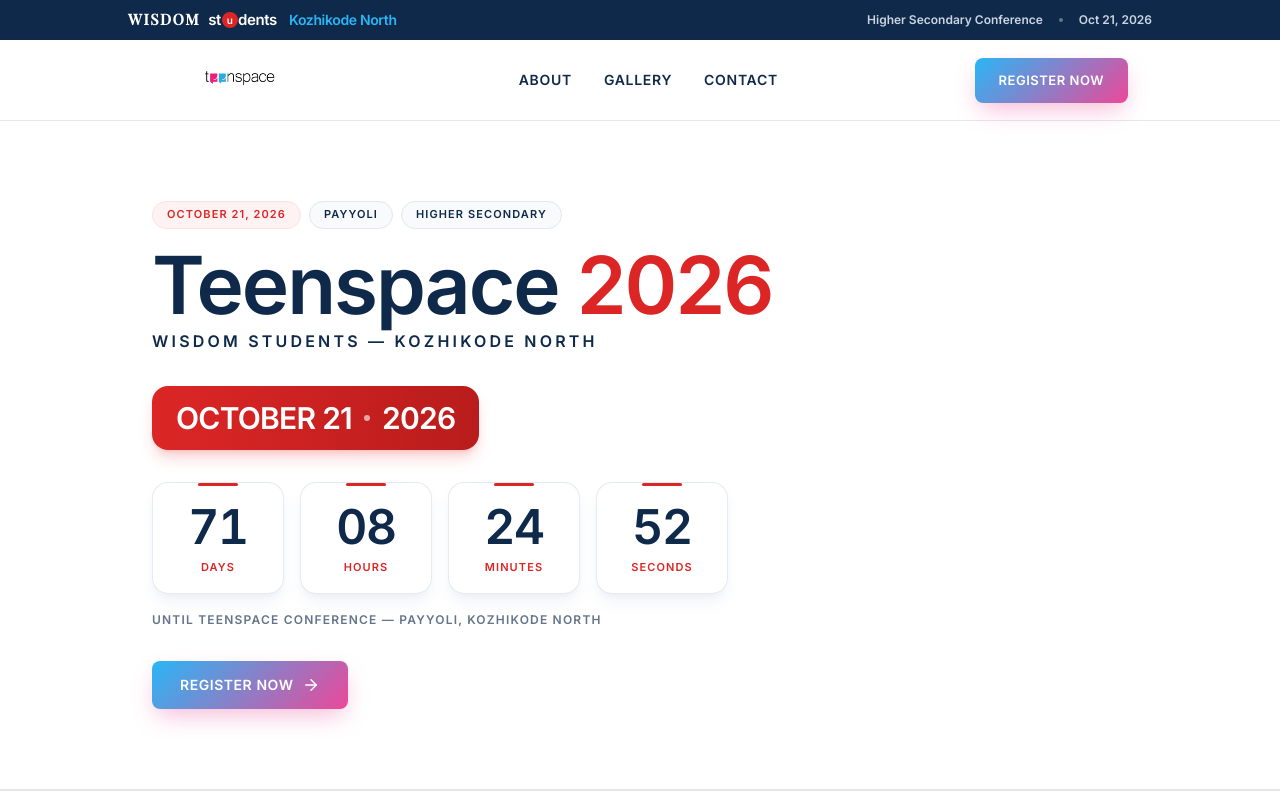
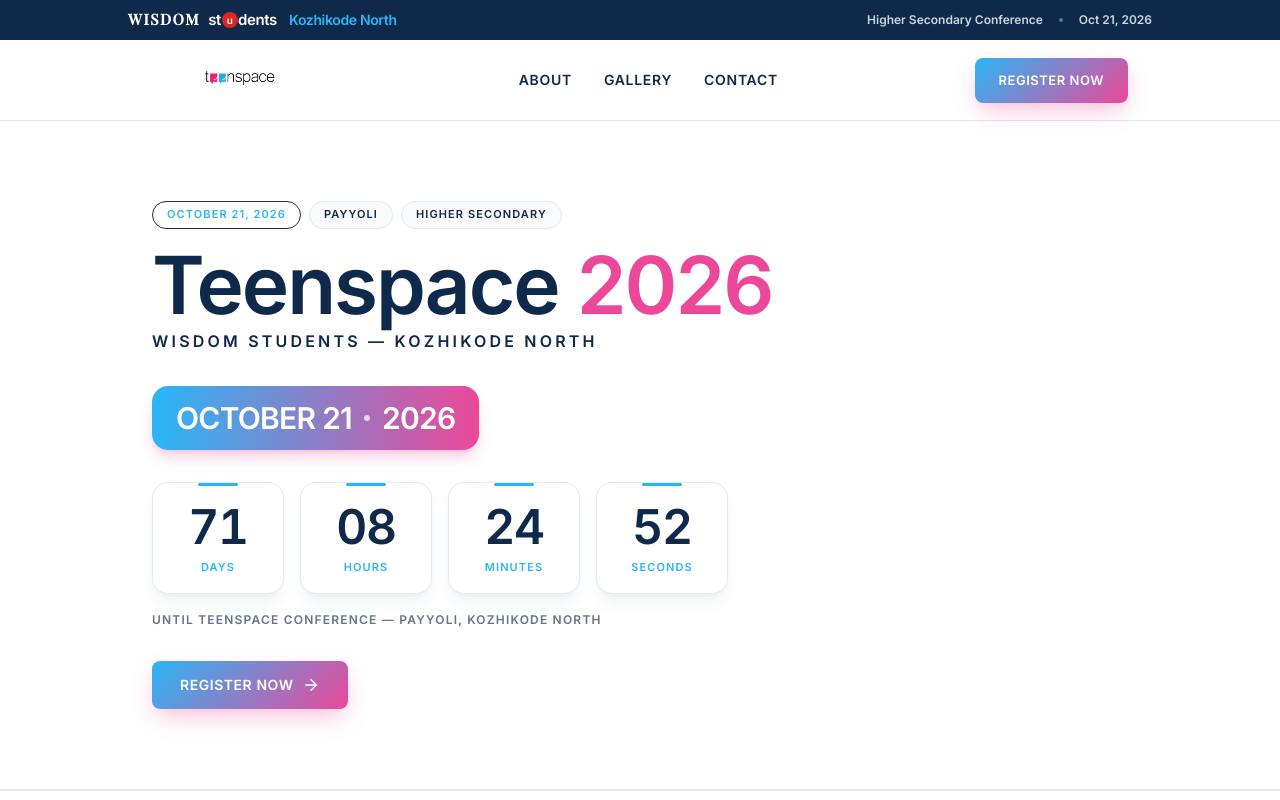
Before and after one commit to Althafx17/teenspace-calicut-north, a React (Vite) app: page / in a window 1280 px wide. Shown: the top 800 px of the page. Built offline with nearby package versions, Linux system fonts and the light colour scheme.

Commit message:
style: apply Blue/Pink brand gradient theme across buttons, date badge, and accents; remove background image

```diff
--- a/src/components/Hero.tsx
+++ b/src/components/Hero.tsx
@@ -15,13 +15,13 @@
     <section id="home" className="relative bg-white overflow-hidden border-b border-[#e5e7eb] py-12 lg:py-20">
 
       {/* Background ambient light */}
-      <div className="absolute top-0 right-0 w-[500px] h-[500px] bg-gradient-to-bl from-pink-50/50 via-sky-50/40 to-transparent rounded-full blur-3xl pointer-events-none -z-10" />
+      <div className="absolute top-0 right-0 w-[500px] h-[500px] bg-gradient-to-bl from-pink-100/40 via-sky-50/50 to-transparent rounded-full blur-3xl pointer-events-none -z-10" />
 
       <div className="max-w-5xl mx-auto px-6">
 
         {/* Eyebrow Badges */}
         <div className="flex flex-wrap gap-2 mb-4">
-          <span className="inline-flex items-center px-3.5 py-1 rounded-full bg-red-50 text-[#dc2626] text-[11px] font-extrabold uppercase tracking-widest border border-red-100">
+          <span className="inline-flex items-center px-3.5 py-1 rounded-full bg-sky-50 text-[#29b6f6] text-[11px] font-extrabold uppercase tracking-widest border border-sky-100">
             October 21, 2026
           </span>
           <span className="inline-flex items-center px-3.5 py-1 rounded-full bg-slate-50 text-[#0f294a] text-[11px] font-extrabold uppercase tracking-widest border border-slate-200">
@@ -34,7 +34,7 @@
 
         {/* Main Headline */}
         <h1 className="text-[48px] sm:text-[66px] lg:text-[80px] font-black tracking-tight text-[#0f294a] leading-none mb-1">
-          Teenspace <span className="text-[#dc2626]">2026</span>
+          Teenspace <span className="text-[#ec4899]">2026</span>
         </h1>
 
         {/* Sub-headline */}
@@ -42,29 +42,29 @@
           WISDOM STUDENTS — KOZHIKODE NORTH
         </p>
 
-        {/* Consolidated Date Badge Element */}
+        {/* Consolidated Date Badge Element (Blue to Pink Theme) */}
         <div className="flex items-center gap-3 mb-8">
-          <div className="inline-flex items-center gap-3 px-6 py-3.5 rounded-2xl bg-gradient-to-r from-[#dc2626] to-[#b91c1c] text-white font-black text-2xl sm:text-3xl shadow-lg shadow-red-500/25 tracking-tight transform hover:scale-105 transition-transform">
+          <div className="inline-flex items-center gap-3 px-6 py-3.5 rounded-2xl bg-gradient-to-r from-[#29b6f6] to-[#ec4899] text-white font-black text-2xl sm:text-3xl shadow-lg shadow-pink-500/25 tracking-tight transform hover:scale-105 transition-transform min-w-[140px]">
             <span>OCTOBER 21</span>
-            <span className="w-1.5 h-1.5 rounded-full bg-white/60" />
+            <span className="w-1.5 h-1.5 rounded-full bg-white/70" />
             <span>2026</span>
           </div>
         </div>
 
-        {/* Countdown Grid (4 Cards with Red Accent Bar) */}
+        {/* Countdown Grid (4 Cards with Cyan Accent Bar) */}
         <div className="grid grid-cols-4 gap-3 sm:gap-4 max-w-xl mb-4">
           {countdownBlocks.map((b, i) => (
             <div
               key={i}
-              className="bg-white/95 backdrop-blur-md rounded-2xl p-3 sm:p-4 border border-slate-200/90 shadow-lg shadow-slate-200/60 text-center relative overflow-hidden group hover:border-[#dc2626] transition-all"
+              className="bg-white/95 backdrop-blur-md rounded-2xl p-3 sm:p-4 border border-slate-200/90 shadow-lg shadow-slate-200/60 text-center relative overflow-hidden group hover:border-[#29b6f6] transition-all"
             >
-              {/* Red accent line on top */}
-              <div className="absolute top-0 left-1/2 -translate-x-1/2 w-8 sm:w-10 h-[3px] bg-[#dc2626] rounded-full" />
+              {/* Cyan accent line on top */}
+              <div className="absolute top-0 left-1/2 -translate-x-1/2 w-8 sm:w-10 h-[3px] bg-[#29b6f6] rounded-full" />
 
               <div className="text-[28px] sm:text-[42px] lg:text-[48px] font-black text-[#0f294a] tabular-nums leading-none tracking-tight mt-1">
                 {isExpired ? '00' : String(b.value).padStart(2, '0')}
               </div>
-              <div className="text-[9px] sm:text-[11px] font-bold text-[#dc2626] uppercase tracking-widest mt-2">
+              <div className="text-[9px] sm:text-[11px] font-bold text-[#29b6f6] uppercase tracking-widest mt-2">
                 {b.label}
               </div>
             </div>
```
